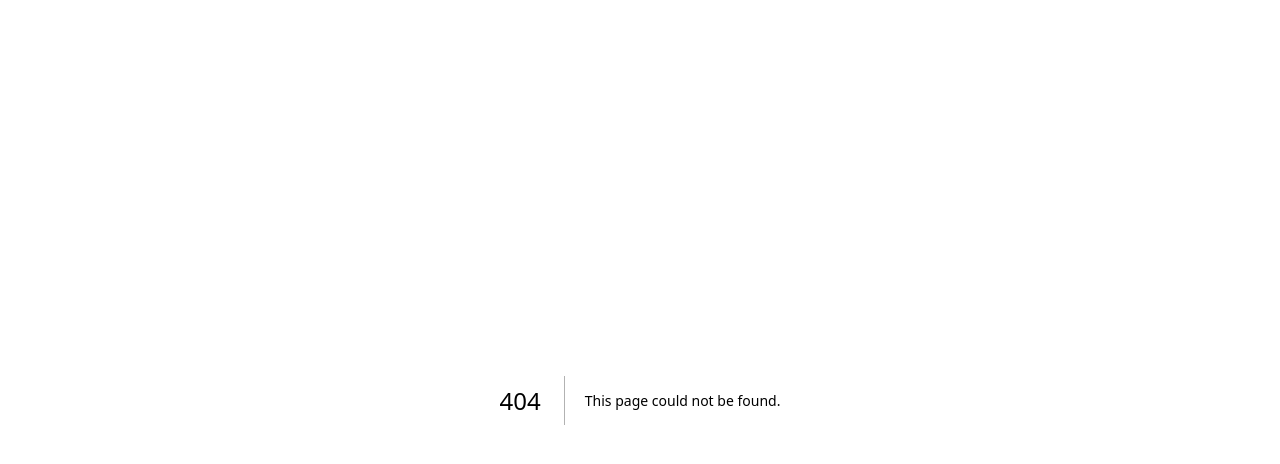
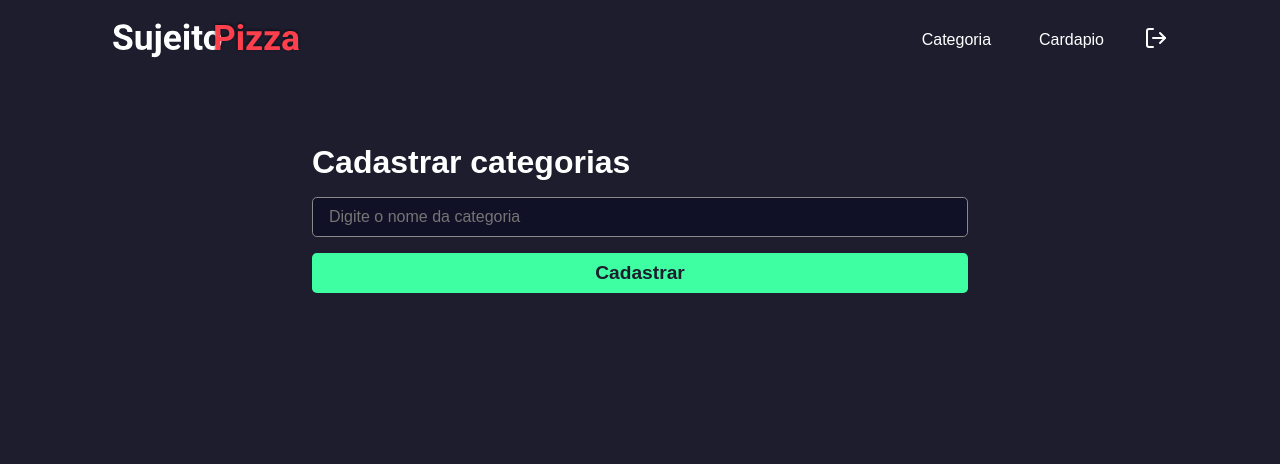
Before and after one commit to Junior-Ochoa/proj-pizzaria, a Next.js app in the folder frontend/: page /category in a window 1280 px wide. Before the commit this address had no page. Shown: the top 464 px of the page. Built offline with nearby package versions, Linux system fonts and the light colour scheme.

Commit message:
Pagina categoria

```diff
--- /dev/null
+++ b/frontend/src/pages/category/index.tsx
@@ -0,0 +1,43 @@
+import Head from "next/head"
+import { useState, FormEvent } from 'react'
+import { Header } from '../../components/Header'
+import styles from './styles.module.scss'
+
+
+export default function Category(){
+    const [name, setName] = useState('')
+
+    async function handleRegister(event: FormEvent){
+        event.preventDefault();
+
+        alert("CATEGORIA " + name)
+    }
+
+    return(
+        <>
+        <Head>
+            <title>Nova categoria - Pizzaria</title>
+        </Head>
+        <div>
+            <Header/>
+            <main className={styles.container}>
+                <h1>Cadastrar categorias</h1>
+
+                <form className={styles.form} onSubmit={handleRegister}>
+                    <input
+                    type="text"
+                    placeholder="Digite o nome da categoria"
+                    className={styles.input}
+                    value={name}
+                    onChange={ (e) => setName(e.target.value) }
+                    />
+
+                    <button className={styles.buttonAdd} type="submit">
+                        Cadastrar
+                    </button>
+                </form>
+            </main>
+        </div>
+        </>
+    )
+}
--- /dev/null
+++ b/frontend/src/pages/category/styles.module.scss
@@ -0,0 +1,39 @@
+.container{
+    max-width: 720px;
+    margin: 4rem auto;
+    padding: 0 2rem;
+    display: flex;
+    justify-content: space-between;
+    flex-direction: column;
+}
+
+.container h1{
+    color: var(--white);
+}
+
+.form{
+    display: flex;
+    flex-direction: column;
+    margin: 1rem 0;
+}
+
+.input{
+    background-color: var(--dark-900);
+    border: 0;
+    padding: 1rem;
+    height: 40px;
+    border-radius: 0.3rem;
+    color: var(--white);
+    border: 1px solid var(--gray-100);
+    margin-bottom: 1rem;
+}
+
+.buttonAdd{
+    height: 40px;
+    border: 0;
+    background-color: var(--green-900);
+    font-weight: bold;
+    font-size: 1.2rem;
+    border-radius: 0.3rem;
+    color: var(--dark-700);
+}
```
